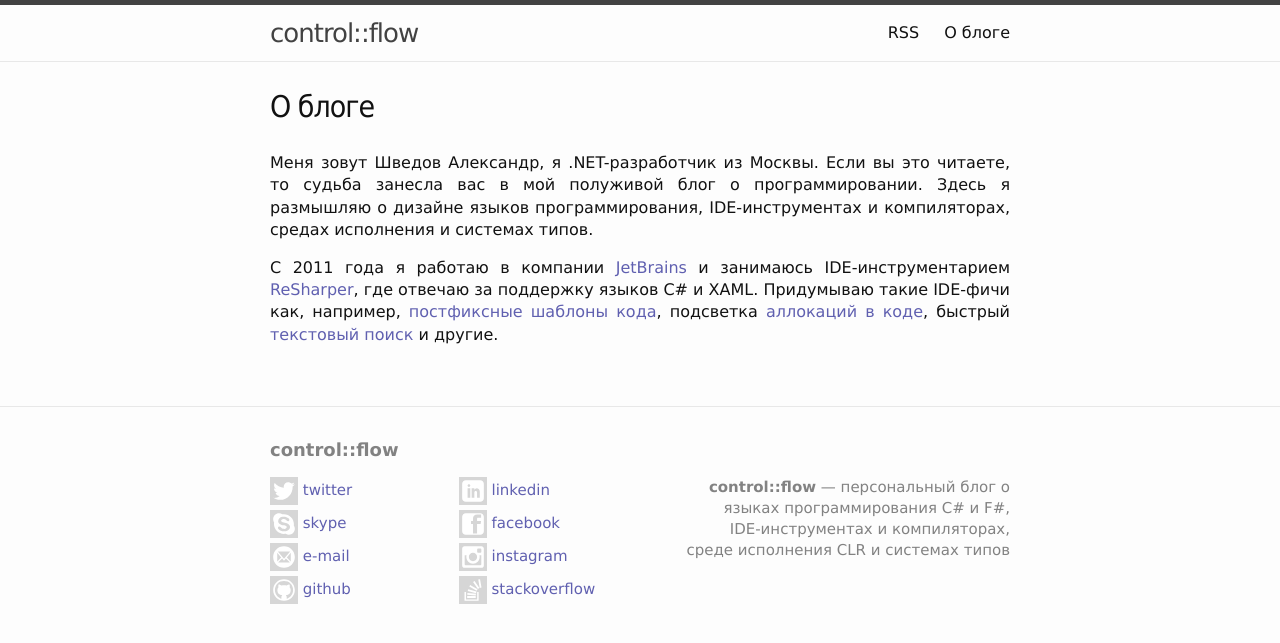
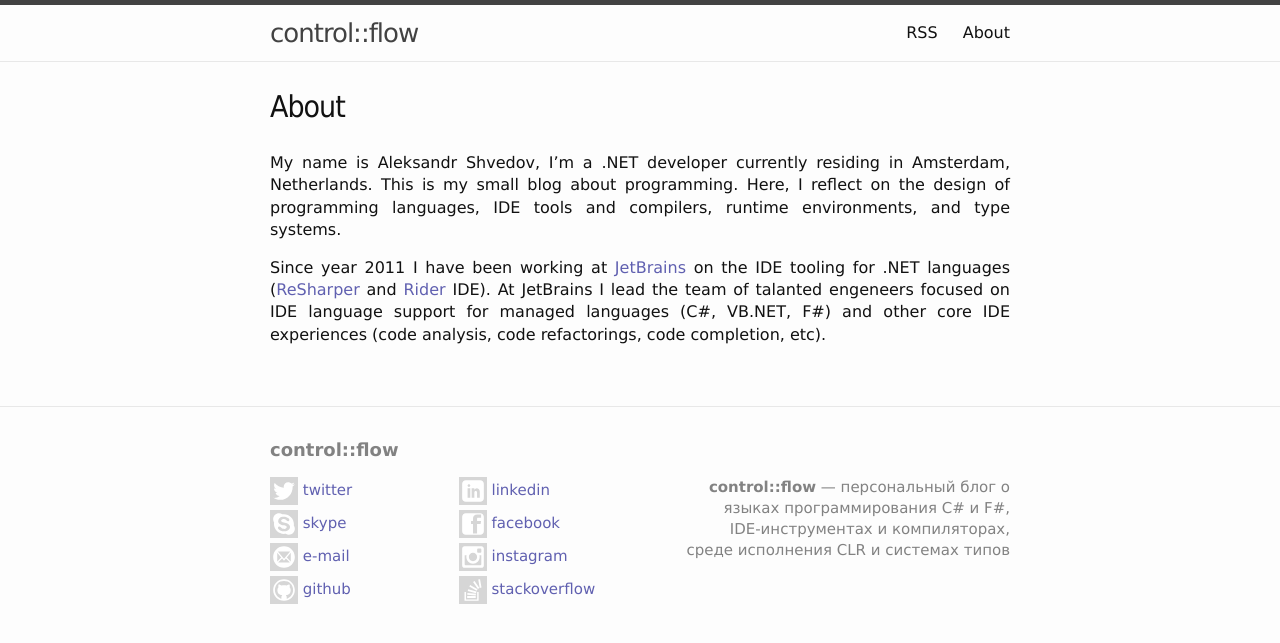
Before and after one commit to controlflow/controlflow.github.io, a Jekyll site: the page built from about.md, in a window 1280 px wide. Shown: the top 643 px of the page. Built offline with Jekyll 4.4.1, drawn with Linux system fonts in a browser that asks for light colours.

Commit message:
translation bits

```diff
--- a/_config.yml
+++ b/_config.yml
@@ -1,9 +1,14 @@
 title: "control::flow"
 email: shvedov89@gmail.com
 description: >
-  control::flow — персональный блог о языках программирования C# и F#,
-  IDE-инструментах и компиляторах, среде исполнения CLR и системах типов
+  control::flow — a personal blog about C# programming language, IDE tooling, compilers and .NET runtime
 baseurl: ""
 url: "http://controlflow.github.io"
 
+lsi: false
+safe: true
 markdown: kramdown
+highlighter: rouge
+kramdown:
+  math_engine: mathjax
+  syntax_highlighter: rouge
--- a/about.md
+++ b/about.md
@@ -1,9 +1,9 @@
 ---
 layout: page
-title: О блоге
+title: About
 permalink: /about/
 ---
 
-Меня зовут Шведов Александр, я .NET-разработчик из Москвы. Если вы это читаете, то судьба занесла вас в мой полуживой блог о программировании. Здесь я размышляю о дизайне языков программирования, IDE-инструментах и компиляторах, средах исполнения и системах типов.
+My name is Aleksandr Shvedov, I'm a .NET developer currently residing in Amsterdam, Netherlands. This is my small blog about programming. Here, I reflect on the design of programming languages, IDE tools and compilers, runtime environments, and type systems.
 
-С 2011 года я работаю в компании [JetBrains](https://www.jetbrains.com/) и занимаюсь IDE-инструментарием [ReSharper](https://www.jetbrains.com/resharper), где отвечаю за поддержку языков C# и XAML. Придумываю такие IDE-фичи как, например, [постфиксные шаблоны кода](https://github.com/controlflow/resharper-postfix), подсветка [аллокаций в коде](https://github.com/controlflow/resharper-heapview), быстрый [текстовый поиск](https://github.com/controlflow/resharper-gotoword) и другие.
+Since year 2011 I have been working at [JetBrains](https://www.jetbrains.com/) on the IDE tooling for .NET languages ([ReSharper](https://www.jetbrains.com/resharper) and [Rider](https://www.jetbrains.com/rider) IDE). At JetBrains I lead the team of talanted engeneers focused on IDE language support for managed languages (C#, VB.NET, F#) and other core IDE experiences (code analysis, code refactorings, code completion, etc).
```
